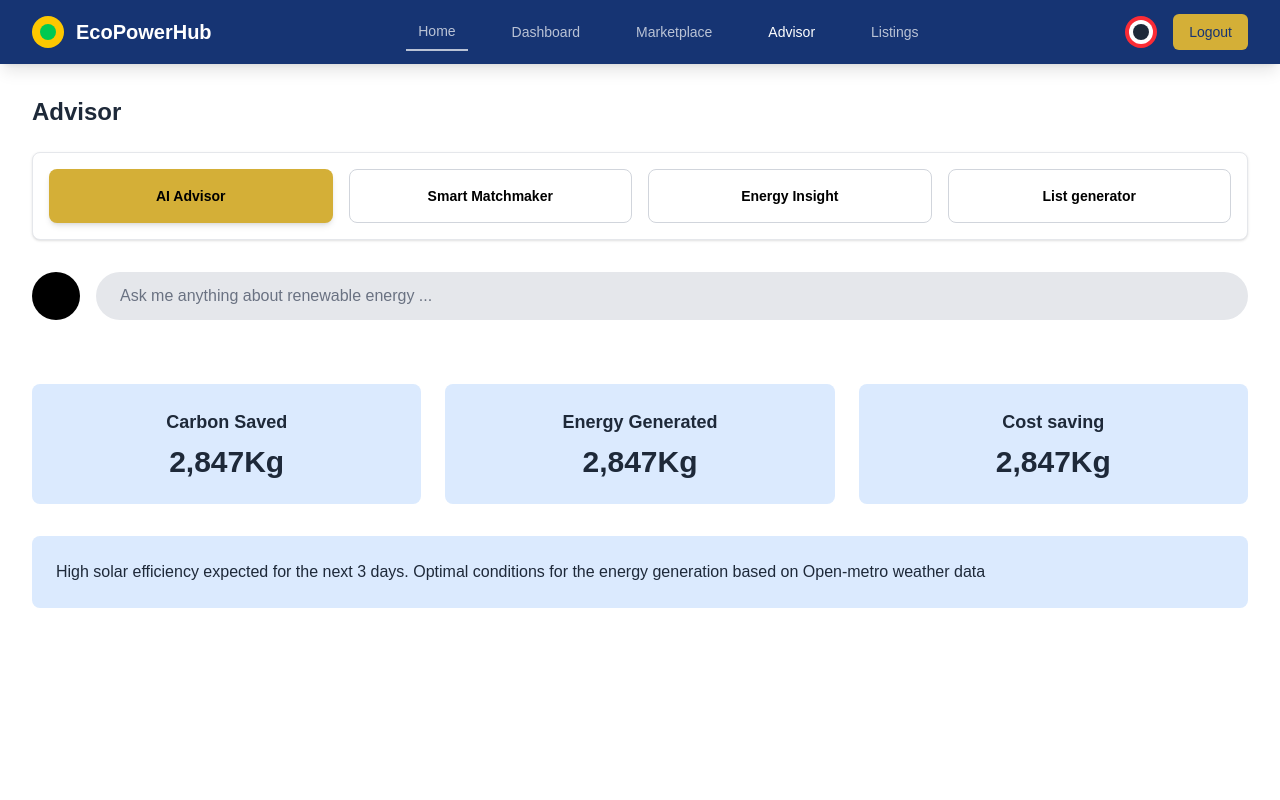
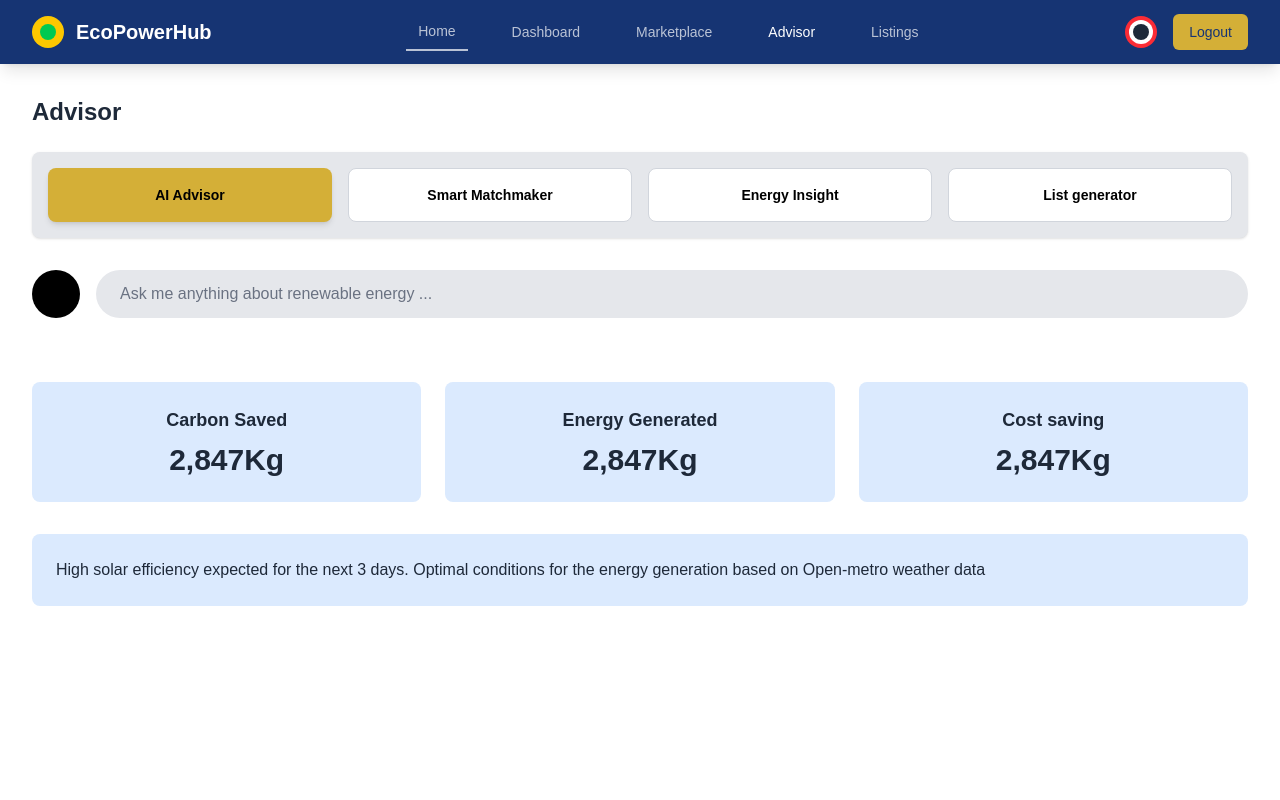
Before and after one commit to lewys-miugo/eco_hub, a Next.js app in the folder frontend/: page /advisor in a window 1280 px wide. Shown: the top 800 px of the page. Built offline with nearby package versions, Linux system fonts and the light colour scheme.

Commit message:
Restore gray background around advisor cards
- Change cards container back to bg-gray-200
- Remove white background and border
- Keep the main section background white (no grayish background)
- Cards now have proper gray container as originally designed

```diff
--- a/frontend/app/advisor/page.jsx
+++ b/frontend/app/advisor/page.jsx
@@ -41,7 +41,7 @@ export default function AdvisorPage() {
             <h1 className="text-2xl font-bold text-gray-800 mb-6">Advisor</h1>
 
             {/* Advisor Cards Container */}
-            <div className="bg-white rounded-lg p-4 shadow-sm mb-8 border border-gray-200">
+            <div className="bg-gray-200 rounded-lg p-4 shadow-sm mb-8">
               <div className="grid grid-cols-1 md:grid-cols-4 gap-4">
                 {advisorCards.map((card) => (
                   <button
```
